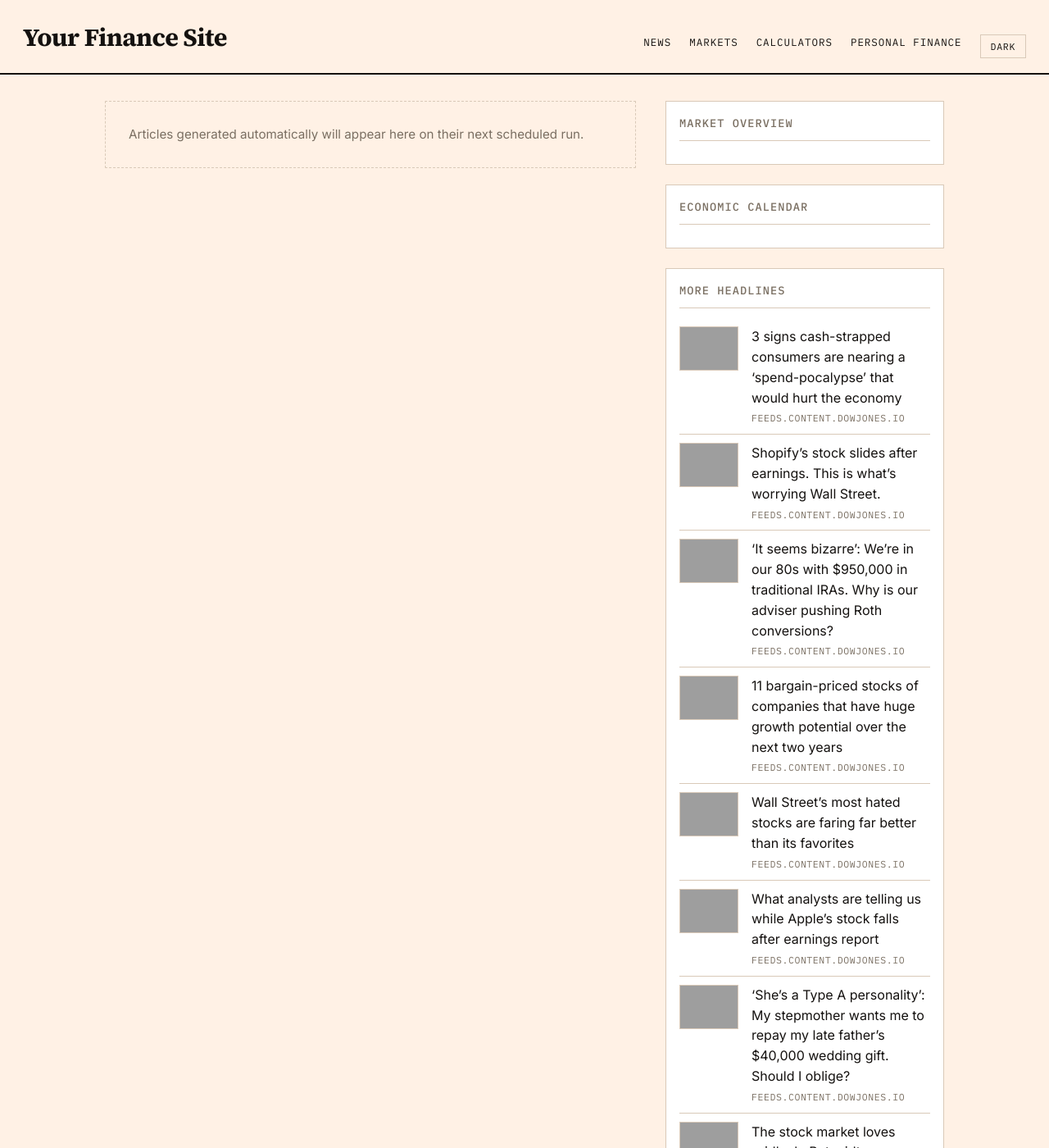
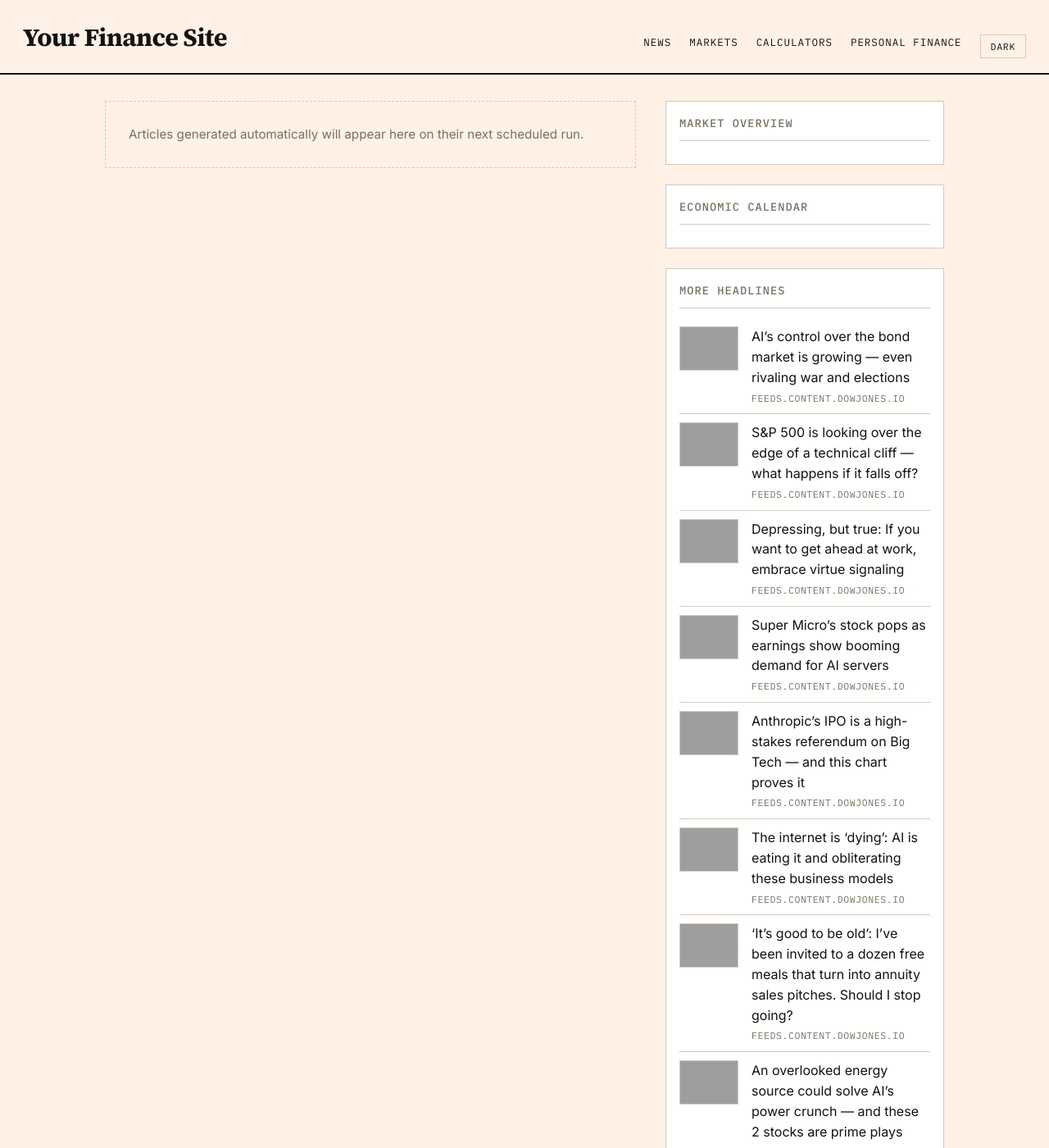
Before and after one commit to GlobTechCo/globtechco.github.io, a Jekyll site: the page built from index.html, in a window 1280 px wide and 1400 px high, cut to the strip 0-1400 px from the top of the window. Shown: the whole strip at 82% size. Built offline with Jekyll 4.4.1, drawn with Linux system fonts in a browser that asks for light colours; a script that is not in the unit is left out; the list of posts is cut into pages by our own code; some of the changed text lies outside the part shown; grey boxes are pictures that could not be loaded.

Commit message:
Auto-content update 2026-11-03

```diff
--- a/_data/aggregator.yml
+++ b/_data/aggregator.yml
@@ -1,50 +1,50 @@
-- title: "3 signs cash-strapped consumers are nearing a \u2018spend-pocalypse\u2019 that would hurt the economy"
-  link: "https://www.marketwatch.com/story/3-signs-cash-strapped-consumers-are-nearing-a-spend-pocalypse-that-would-hurt-the-economy-2ab4c3dd?mod=mw_rss_topstories"
+- title: "AI\u2019s control over the bond market is growing \u2014 even rivaling war and elections"
+  link: "https://www.marketwatch.com/story/ais-control-over-the-bond-market-is-growing-even-rivaling-war-and-elections-5d727b35?mod=mw_rss_topstories"
   source: "feeds.content.dowjones.io"
-  pubdate: "Tue, 03 Nov 2026 13:00:00 GMT"
-  image: "https://images.mktw.net/im-99855216"
-- title: "Shopify\u2019s stock slides after earnings. This is what\u2019s worrying Wall Street."
-  link: "https://www.marketwatch.com/story/shopifys-stock-slides-after-earnings-this-is-whats-worrying-wall-street-e2e8d52b?mod=mw_rss_topstories"
+  pubdate: "Tue, 03 Nov 2026 22:06:00 GMT"
+  image: "https://images.mktw.net/im-33615711"
+- title: "S&P 500 is looking over the edge of a technical cliff \u2014 what happens if it falls off?"
+  link: "https://www.marketwatch.com/story/s-p-500-is-looking-over-the-edge-of-a-technical-cliff-what-happens-if-it-falls-off-be97ebd9?mod=mw_rss_topstories"
   source: "feeds.content.dowjones.io"
-  pubdate: "Tue, 03 Nov 2026 12:59:00 GMT"
-  image: "https://images.mktw.net/im-538558"
-- title: "\u2018It seems bizarre\u2019: We\u2019re in our 80s with $950,000 in traditional IRAs. Why is our adviser pushing Roth conversions?"
-  link: "https://www.marketwatch.com/story/it-seems-bizarre-were-in-our-80s-with-950-000-in-traditional-iras-why-is-our-adviser-pushing-us-to-do-roth-conversions-a665f990?mod=mw_rss_topstories"
+  pubdate: "Tue, 03 Nov 2026 21:30:00 GMT"
+  image: "https://images.mktw.net/im-66256903"
+- title: "Depressing, but true: If you want to get ahead at work, embrace virtue signaling"
+  link: "https://www.marketwatch.com/story/depressing-but-true-if-you-want-to-get-ahead-at-work-embrace-virtue-signaling-b4e72f0a?mod=mw_rss_topstories"
   source: "feeds.content.dowjones.io"
-  pubdate: "Tue, 03 Nov 2026 12:30:00 GMT"
-  image: "https://images.mktw.net/im-26708039"
-- title: "11 bargain-priced stocks of companies that have huge growth potential over the next two years"
-  link: "https://www.marketwatch.com/story/11-bargain-priced-stocks-of-companies-that-have-huge-growth-potential-over-the-next-two-years-d62618e6?mod=mw_rss_topstories"
+  pubdate: "Tue, 03 Nov 2026 21:27:00 GMT"
+  image: "https://images.mktw.net/im-43516245"
+- title: "Super Micro\u2019s stock pops as earnings show booming demand for AI servers"
+  link: "https://www.marketwatch.com/story/super-micros-stock-pops-as-earnings-show-booming-demand-for-ai-servers-2d179658?mod=mw_rss_topstories"
   source: "feeds.content.dowjones.io"
-  pubdate: "Tue, 03 Nov 2026 12:28:00 GMT"
-  image: "https://images.mktw.net/im-98694626"
-- title: "Wall Street\u2019s most hated stocks are faring far better than its favorites"
-  link: "https://www.marketwatch.com/story/wall-streets-most-hated-stocks-are-faring-far-better-than-its-favorites-4c1d6c68?mod=mw_rss_topstories"
+  pubdate: "Tue, 03 Nov 2026 21:13:00 GMT"
+  image: "https://images.mktw.net/im-26661679"
+- title: "Anthropic\u2019s IPO is a high-stakes referendum on Big Tech \u2014 and this chart proves it"
+  link: "https://www.marketwatch.com/story/anthropics-ipo-is-a-high-stakes-referendum-on-big-tech-and-this-chart-proves-it-d1c54d33?mod=mw_rss_topstories"
   source: "feeds.content.dowjones.io"
-  pubdate: "Tue, 03 Nov 2026 12:22:00 GMT"
-  image: "https://images.mktw.net/im-63782363"
-- title: "What analysts are telling us while Apple\u2019s stock falls after earnings report"
-  link: "https://www.marketwatch.com/story/what-analysts-are-saying-as-apples-stock-falls-after-earnings-report-f0afa357?mod=mw_rss_topstories"
+  pubdate: "Tue, 03 Nov 2026 21:04:00 GMT"
+  image: "https://images.mktw.net/im-62078069"
+- title: "The internet is \u2018dying\u2019: AI is eating it and obliterating these business models"
+  link: "https://www.marketwatch.com/story/the-internet-is-dying-ai-is-eating-it-and-obliterating-these-business-models-435ae2b0?mod=mw_rss_topstories"
   source: "feeds.content.dowjones.io"
-  pubdate: "Tue, 03 Nov 2026 12:20:00 GMT"
-  image: "https://images.mktw.net/im-04195586"
-- title: "\u2018She\u2019s a Type A personality\u2019: My stepmother wants me to repay my late father\u2019s $40,000 wedding gift. Should I oblige?"
-  link: "https://www.marketwatch.com/story/shes-a-type-a-personality-my-stepmother-wants-me-to-repay-my-late-fathers-40-000-wedding-gift-should-i-oblige-51fc64f7?mod=mw_rss_topstories"
+  pubdate: "Tue, 03 Nov 2026 20:46:00 GMT"
+  image: "https://images.mktw.net/im-83678457"
+- title: "\u2018It\u2019s good to be old\u2019: I\u2019ve been invited to a dozen free meals that turn into annuity sales pitches. Should I stop going?"
+  link: "https://www.marketwatch.com/story/its-good-to-be-old-ive-been-invited-to-a-dozen-free-meals-that-turn-into-annuity-sales-pitches-should-i-stop-going-63df67ca?mod=mw_rss_topstories"
   source: "feeds.content.dowjones.io"
-  pubdate: "Tue, 03 Nov 2026 12:15:00 GMT"
-  image: "https://images.mktw.net/im-80511883"
-- title: "The stock market loves gridlock. But midterm elections won\u2019t resolve two big money fights."
-  link: "https://www.marketwatch.com/story/the-stock-market-loves-gridlock-but-midterm-elections-wont-resolve-two-big-money-fights-97ed4f64?mod=mw_rss_topstories"
+  pubdate: "Tue, 03 Nov 2026 20:00:00 GMT"
+  image: "https://images.mktw.net/im-54591206"
+- title: "An overlooked energy source could solve AI\u2019s power crunch \u2014 and these 2 stocks are prime plays"
+  link: "https://www.marketwatch.com/story/an-overlooked-energy-source-could-solve-ais-power-crunch-and-these-2-stocks-are-prime-plays-bc5d988a?mod=mw_rss_topstories"
   source: "feeds.content.dowjones.io"
-  pubdate: "Tue, 03 Nov 2026 12:12:00 GMT"
-  image: "https://images.mktw.net/im-21698506"
-- title: "Palantir stock is down 8%. Analysts say bookings growth is to blame."
-  link: "https://www.marketwatch.com/story/palantir-stock-is-down-8-analysts-say-bookings-growth-is-to-blame-0492921b?mod=mw_rss_topstories"
+  pubdate: "Tue, 03 Nov 2026 19:57:00 GMT"
+  image: "https://images.mktw.net/im-73841934"
+- title: "Medicare prescription drug costs will jump 50% in 2027.\u00a0Doing nothing could cost you."
+  link: "https://www.marketwatch.com/story/medicare-prescription-drug-costs-will-jump-50-in-2027-doing-nothing-could-cost-you-b701dfb7?mod=mw_rss_topstories"
   source: "feeds.content.dowjones.io"
-  pubdate: "Tue, 03 Nov 2026 12:06:00 GMT"
-  image: "https://images.mktw.net/im-72565891"
-- title: "Nasdaq-100 tumbles into its third correction this year as AI worries mount"
-  link: "https://www.marketwatch.com/story/nasdaq-100-tumbles-into-its-third-correction-this-year-as-ai-worries-mount-abee4c0d?mod=mw_rss_topstories"
+  pubdate: "Tue, 03 Nov 2026 19:23:00 GMT"
+  image: "https://images.mktw.net/im-57230636"
+- title: "My wife and I have no kids and a 99% chance of outliving our life savings. Why not spend it all?"
+  link: "https://www.marketwatch.com/story/fancy-cars-hold-no-appeal-my-wife-and-i-have-a-99-chance-of-outliving-our-savings-why-dont-we-spend-it-all-932a2166?mod=mw_rss_topstories"
   source: "feeds.content.dowjones.io"
-  pubdate: "Tue, 03 Nov 2026 11:56:00 GMT"
-  image: "https://images.mktw.net/im-42856244"
+  pubdate: "Tue, 03 Nov 2026 19:00:00 GMT"
+  image: "https://images.mktw.net/im-21005604"
```
